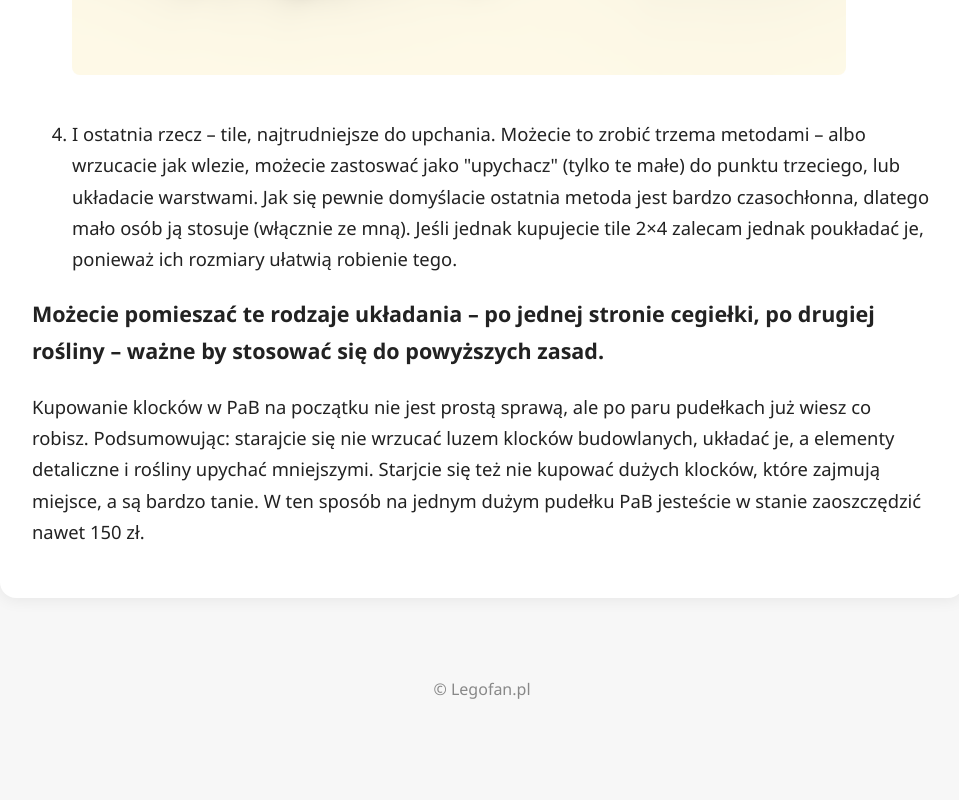
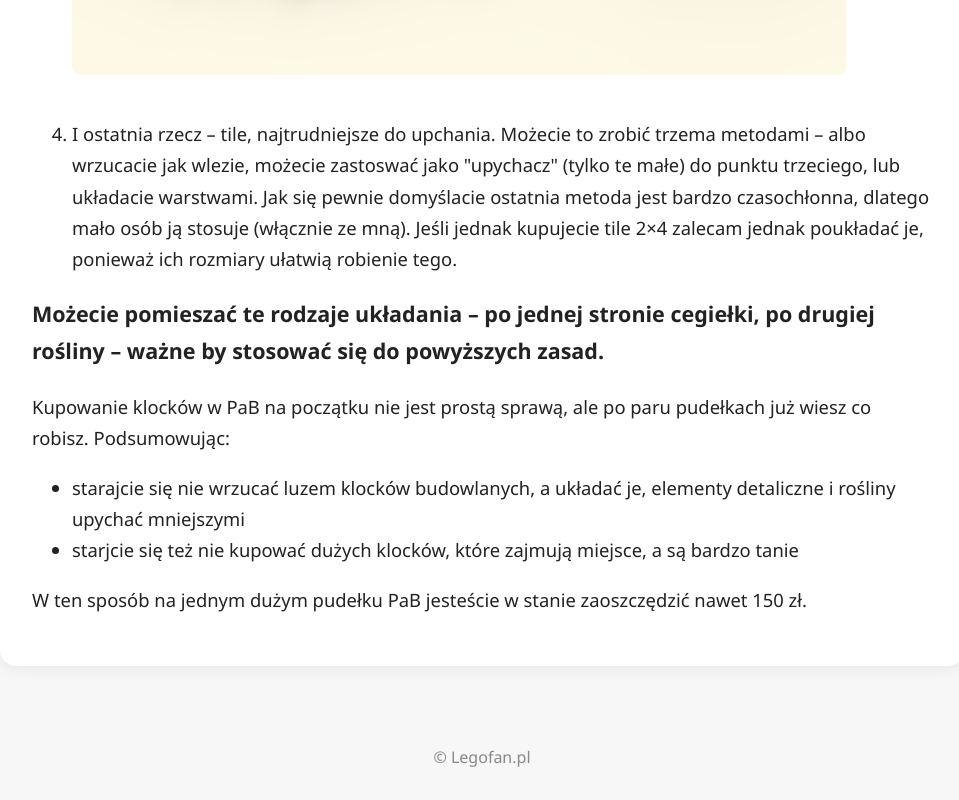
Before and after one commit to masterbuilder-pl/website, an Eleventy site: page src/pl/posts/PaB.md in a window 1280 px wide. Shown: the part 3492-4292 px from the top of the page, without its empty margins (158-1117 px from the left). Before the commit the page ends 4224 px from the top, so only its background shows below. Built offline with nearby package versions, Linux system fonts and the light colour scheme; Eleventy itself is replaced by a stand-in of ours; files that its build step writes are made by us from their sources.

Commit message:
Artcile "drobnostka" change.

```diff
--- a/src/pl/posts/PaB.md
+++ b/src/pl/posts/PaB.md
@@ -25,4 +25,8 @@ Tak wygląda poprawnie zrobiony „pasek”.
 <img src="/public/articles/elementy.png" alt="'elementy'" class="post-image" />
 4.	I ostatnia rzecz – tile, najtrudniejsze do upchania. Możecie to zrobić trzema metodami – albo wrzucacie jak wlezie, możecie zastoswać jako "upychacz" (tylko te małe) do punktu trzeciego, lub układacie warstwami. Jak się pewnie domyślacie ostatnia metoda jest bardzo czasochłonna, dlatego mało osób ją stosuje (włącznie ze mną). Jeśli jednak kupujecie tile 2×4 zalecam jednak poukładać je, ponieważ ich rozmiary ułatwią robienie tego.
 ### Możecie pomieszać te rodzaje układania – po jednej stronie cegiełki, po drugiej rośliny – ważne by stosować się do powyższych zasad.
-Kupowanie klocków w PaB na początku nie jest prostą sprawą, ale po paru pudełkach już wiesz co robisz. Podsumowując: starajcie się nie wrzucać luzem klocków budowlanych, układać je, a elementy detaliczne i rośliny upychać mniejszymi. Starjcie się też nie kupować dużych klocków, które zajmują miejsce, a są bardzo tanie. W ten sposób na jednym dużym pudełku PaB jesteście w stanie zaoszczędzić nawet 150 zł.
+Kupowanie klocków w PaB na początku nie jest prostą sprawą, ale po paru pudełkach już wiesz co robisz. Podsumowując:
+- starajcie się nie wrzucać luzem klocków budowlanych, a układać je, elementy detaliczne i rośliny upychać mniejszymi
+- starjcie się też nie kupować dużych klocków, które zajmują miejsce, a są bardzo tanie
+
+W ten sposób na jednym dużym pudełku PaB jesteście w stanie zaoszczędzić nawet 150 zł.
```
